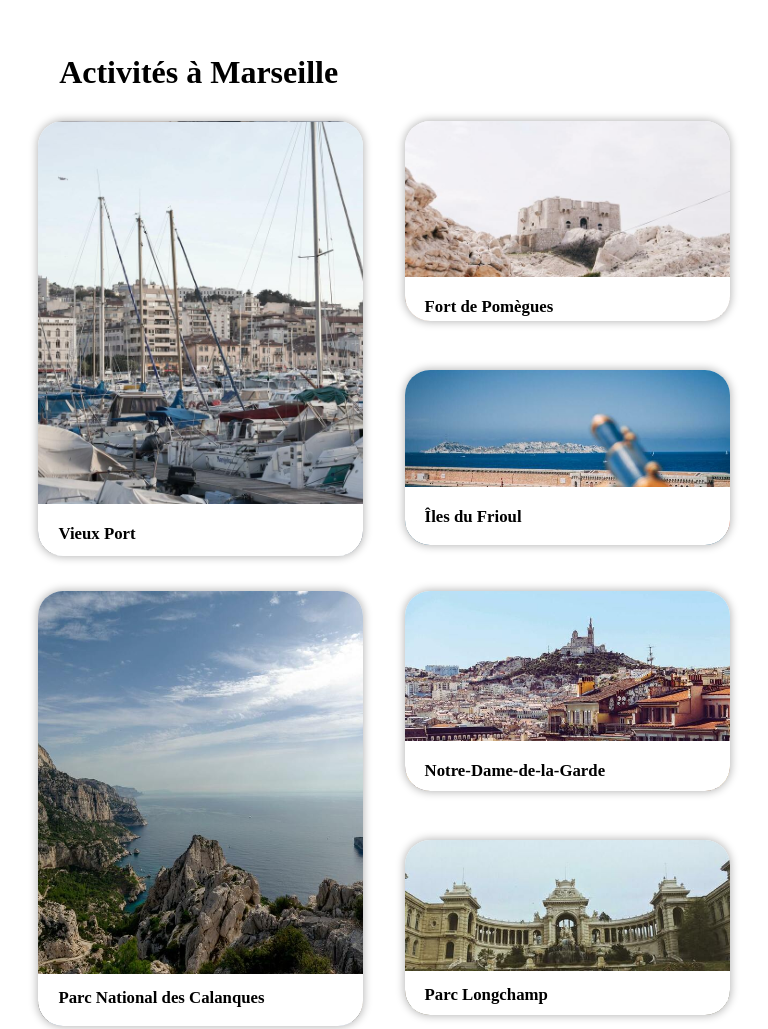
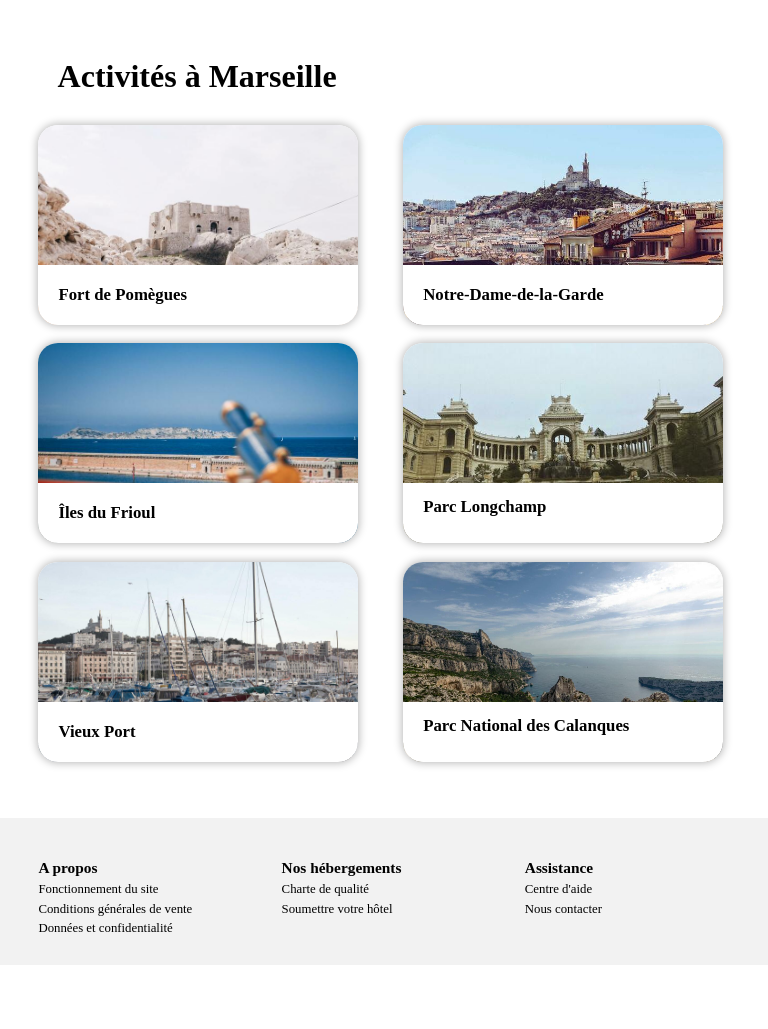
Before and after one commit to FrancoisGX/FrancoisBourhis_2_28102020-, a plain HTML site: page index.html in a window 768 px wide. Shown: the part 2480-3509 px from the top of the page. After the commit the page ends 3445 px from the top, so only its background shows below. Drawn offline with Linux system fonts and the light colour scheme; a web font is replaced by a local one.

Commit message:
1440P & correction span

```diff
--- a/index.html
+++ b/index.html
@@ -1,5 +1,5 @@
 <!DOCTYPE html>
-<html lang="fr">
+<html>
     <head>
     	<script src="https://kit.fontawesome.com/29b90813f7.js" crossorigin="anonymous"></script>
         <meta charset="utf-8" />
--- a/style.css
+++ b/style.css
@@ -970,6 +970,7 @@ h3 span
 
 #activite2
 {
+	height: 300px;
 	font-weight: bold;
 	background-image: url("images/activites/3_medium/paul-hermann-QFTrLdQIRhI-unsplash.jpg");
 	background-position: 0%;
@@ -1011,6 +1012,7 @@ h3 span
 
 #activite3
 {
+	height: 300px;
 	font-weight: bold;
 	background-image: url("images/activites/4_small/kevin-hikari-rV_Qd1l-VXg-unsplash.jpg");
 	background-position: 30%;
@@ -1131,6 +1133,7 @@ h3 span
 
 #activite6
 {
+	height: 300px;
 	font-weight: bold;
 	background-image: url("images/activites/4_small/lena-paulin-wH2-EJoDcV0-unsplash.jpg");
 	background-position: 50%;
@@ -1756,7 +1759,7 @@ h3 span
 
 	#hebergement9
 	{
-	background-position: -20% 80%;
+	background-position: 0% 100% 20%;
 	position:relative;
 	width: 90%;
 	height: 140px;
@@ -1975,7 +1978,6 @@ h3 span
 	background-color: #F2F2F2;
 	padding-bottom: 2%;
 	font-size: 0.7em;
-	padding-left: 2.5%;
 	}
 
 	#propos
@@ -2353,9 +2355,8 @@ h3 span
    	display: grid;
    	grid-template-columns: 1fr 1fr;
    	padding-bottom: 20px;
-   	padding-left: 0%;
+   	padding-left: 2%;
    	background-color: white;
-   	margin-left: 5%;
    }
 
    #hebergement
@@ -2671,7 +2672,6 @@ h3 span
 
    #conteneur
    {
-   	align-items: center;
    	flex-direction: column;
    	padding-left: 0%;
    	padding-right: 0%;
@@ -2682,7 +2682,6 @@ h3 span
 
    #conteneur01
    {
-   	align-items: center;
    	flex-direction: column;
    	padding-left: 0%;
    	padding-right: 0%;
@@ -2693,6 +2692,7 @@ h3 span
 
    #conteneur2
    {
+   	display: flex;
    	justify-content: space-between;
    	margin-left: 5%;
    	margin-right: 5%;
@@ -2709,6 +2709,15 @@ h3 span
 
    }
 
+   #conteneur3
+   {
+   	display: grid;
+	grid-template-columns: 1fr 1fr;
+   	font-size: 0.7em;
+   	padding-left: 5%;
+   	padding-right: 0%
+   }
+
    #afficher_plus
 	{
 	margin-top: 2%;
@@ -2717,104 +2726,135 @@ h3 span
     font-size: 0.6em;
 	}
 
-
-   #conteneur3
-	{
-		justify-content: space-between;
-	   	display: flex;
-	   	flex-wrap: wrap;
-	   	font-size: 0.7em;
-	}
-
-	#acti
-	{
-		padding-left: 5%;
-		padding-right: 5%;
-	}
-
-	#activite1, #groupe1, #activite5, #groupe2
-	{
-		margin-right: 0%;
-		margin-left: 0%;
+   #activites
+	{
+	margin-left: 7.5%;
+	margin-top: 5%;
+	margin-bottom: 30px;
+	font-size: 2em;
+	grid-column-start: 2;
+	grid-row-start: 2;
+	}
+
+   #activite1,#groupe1,#activite5
+	{
+	margin-right:0%;
+	}
+
+	#activite4,#activite2
+	{
+	margin-bottom: 0%;
+	}
+
+	#activite1,#groupe1,#activite5,#activite4,#activite2
+	{
+		margin-bottom: 5%;
+	}
+
+	#groupe1
+	{
+		grid-column-start: 1;
+		grid-row-start: 1;
 	}
 
    #activite1
    {
-		font-weight: bold;
-		background-position: 50%;
-		background-size: 200%;
-		position:relative;
-		width: 325px;
-		height: 435px;
-		overflow: auto;
-		border-radius: 25px;
-		box-shadow: 0px 0px 8px 1px #b8b8b8;
-		margin-bottom: 5%;
-	}
-
-	#activite2
-	{
-		font-weight: bold;
    	background-position: 50%;
 	background-size: 100%;
 	position:relative;
-		width: 325px;
+	width: 320px;
 	height: 200px;
-		overflow: auto;
-		border-radius: 25px;
-		box-shadow: 0px 0px 8px 1px #b8b8b8;
-	}
-
-	#activite3
-	{
-		font-weight: bold;
+	border-radius: 20px;
+	grid-column:1;
+	grid-row:2;
+   }
+
+	#act1
+	{
+	width: 100%;
+	height: 30%;
+	}
+
+   #activite2
+   {
    	background-position: 50%;
 	background-size: 100%;
 	position:relative;
-		width: 325px;
-		height: 175px;
-		overflow: auto;
-		border-radius: 25px;
-		box-shadow: 0px 0px 8px 1px #b8b8b8;
-	}
-
-	#activite4
-	{
-		font-weight: bold;
+	width: 320px;
+	height: 200px;
+	border-radius: 20px;
+   }
+
+   #act2
+	{
+	width: 100%;
+	height: 30%;
+	}
+
+   #activite3
+   {
    	background-position: 50%;
 	background-size: 100%;
 	position:relative;
-		width: 325px;
+	width: 320px;
 	height: 200px;
-		overflow: auto;
-		border-radius: 25px;
-		box-shadow: 0px 0px 8px 1px #b8b8b8;
-	}
-
-	#activite5
-	{
-		font-weight: bold;
-		background-position: 50% 0%;
-		background-size: 200%;
-		position:relative;
-		width: 325px;
-		height: 435px;
-		overflow: auto;
-		border-radius: 25px;
-		box-shadow: 0px 0px 8px 1px #b8b8b8;
-	}
-
-	#activite6
-	{
-		font-weight: bold;
+	border-radius: 20px;
+   }
+
+   #act3
+	{
+	width: 100%;
+	height: 30%;
+	}
+
+	#activite4
+   {
    	background-position: 50%;
 	background-size: 100%;
 	position:relative;
-		width: 325px;
-		height: 175px;
-		overflow: auto;
-		border-radius: 25px;
-		box-shadow: 0px 0px 8px 1px #b8b8b8;
+	width: 320px;
+	height: 200px;
+	border-radius: 20px;
+   }
+
+   #act4
+	{
+	width: 100%;
+	height: 30%;
+	}
+
+   #activite5
+   {
+   	background-position: 50%;
+	background-size: 100%;
+	position:relative;
+	width: 320px;
+	height: 200px;
+	border-radius: 20px;
+	grid-column:2;
+	grid-row:2;
+   }
+
+   #act5
+	{
+	width: 100%;
+	height: 30%;
+	}
+
+   #activite6
+   {
+   	background-position: 50%;
+	background-size: 100%;
+	position:relative;
+	width: 320px;
+	height: 200px;
+	border-radius: 20px;
+   }
+
+   #act6
+	{
+	width: 100%;
+	height: 30%;
 	}
 
 	footer
```
Lines whose indentation alone changed are shown as unchanged.
